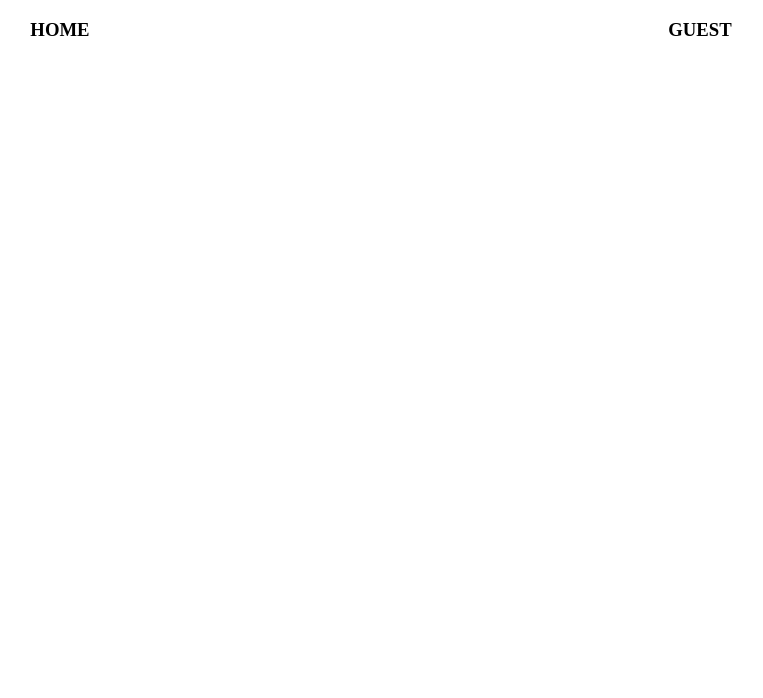
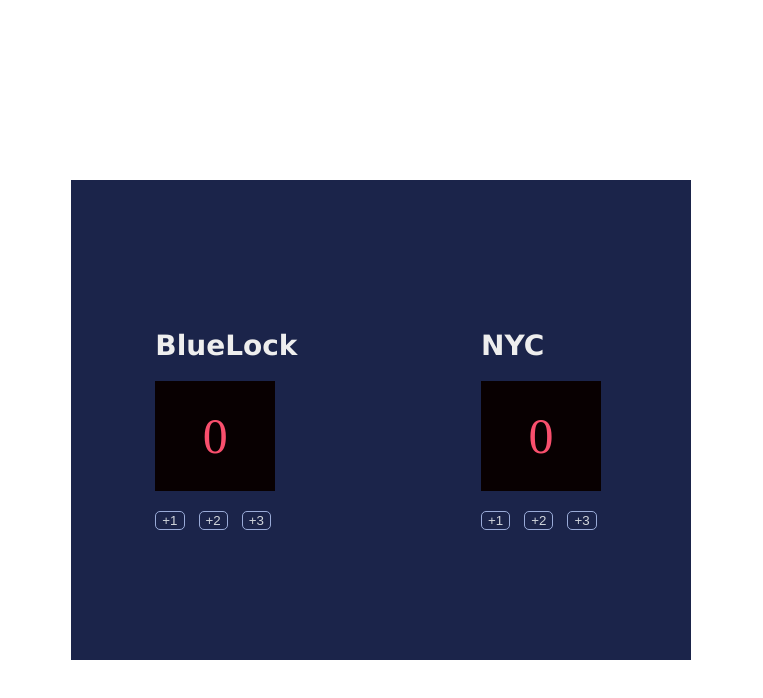
Before and after one commit to BharathaselviSekar/Football-score-board, a plain HTML site: page index.html in a window 1280 px wide. Shown: the whole page, without its empty margins (259-1022 px from the left). Drawn offline with Linux system fonts and the light colour scheme; a web font is replaced by a local one.

Commit message:
first commit

```diff
--- a/index.css
+++ b/index.css
@@ -1,8 +1,55 @@
 body {
     margin: 0;
+    display:flex;
+    flex-direction: column;
+    justify-content: center;
+    height:100vh;
+    padding:20px;
+
 }
 
 .container {
     display: flex;
     justify-content: space-around;
+    background: #1B244A;
+    height:60vh;
+    margin:10px auto;
+    align-items: center;
+    width:50%;
+    gap:15px;
 }
+
+.team-name{
+    font-family: Verdana, Geneva, Tahoma, sans-serif;
+    font-size: 28px;
+    font-weight: bold;
+    color:#EEEEEE;
+
+}
+
+button{
+    border: 1px solid #9AABD8;
+    font-family: 'Cursed Timer ULiL', sans-serif;
+    color:#D1D5DB;
+    border-radius: 5px;
+    background: transparent;
+    margin-right:10px;
+}
+
+.score-board{
+    border: 0 solid;
+    background: #080001;
+    width: 90px;
+    height: 80px;
+    padding:15px;
+    font-family: "Cursed Timer ULiL";
+    font-weight: 400;
+    font-size: 50px;
+    text-align: center;
+    color:#F94F6D;
+    display: flex;
+    justify-content: center;
+    align-items: center;
+    margin-bottom: 20px;;
+
+}
--- a/index.html
+++ b/index.html
@@ -1,16 +1,32 @@
 <html>
     <head>
         <link rel="stylesheet" href="index.css">
+        <link href="https://fonts.cdnfonts.com/css/cursed-timer-ulil" rel="stylesheet">
     </head>
     <body>
+        <div>
         <div class="container">
             <div>
-                <h3>HOME</h3>
+                <h1 class="team-name">BlueLock</h1>
+                <div class="score-board"><P id="team-A">0</P></div>
+                <div>
+                    <button onclick = "increaseOne()">+1</button>
+                    <button onclick = "increaseTwo()">+2</button>
+                    <button onclick = "increaseThree()">+3</button>
+                </div>
             </div>
             <div>
-                <h3>GUEST</h3>
+                <h1 class="team-name">NYC</h1>
+                <div class="score-board"><P id="team-B">0</P></div>
+            <div>
+                <button onclick = "increase1()">+1</button>
+                <button onclick = "increase2()">+2</button>
+                <button onclick = "increase3()">+3</button>
+            </div>
             </div>
         </div>
+
+    </div>
         <script src="index.js"></script>
     </body>
 </html>
--- a/index.js
+++ b/index.js
@@ -0,0 +1,29 @@
+let teamAEl = document.getElementById("team-A")
+let teamBEl = document.getElementById("team-B")
+let count_a = 0
+let count_b = 0
+
+function increaseOne(){
+    count_a += 1
+    teamAEl.textContent = count_a
+}
+function increaseTwo(){
+    count_a += 2
+    teamAEl.textContent = count_a
+}
+function increaseThree(){
+    count_a += 3
+    teamAEl.textContent = count_a
+}
+function increase1(){
+    count_b += 1
+    teamBEl.textContent = count_b
+}
+function increase2(){
+    count_b += 2
+    teamBEl.textContent = count_b
+}
+function increase3(){
+    count_b += 3
+    teamBEl.textContent = count_b
+}
```
